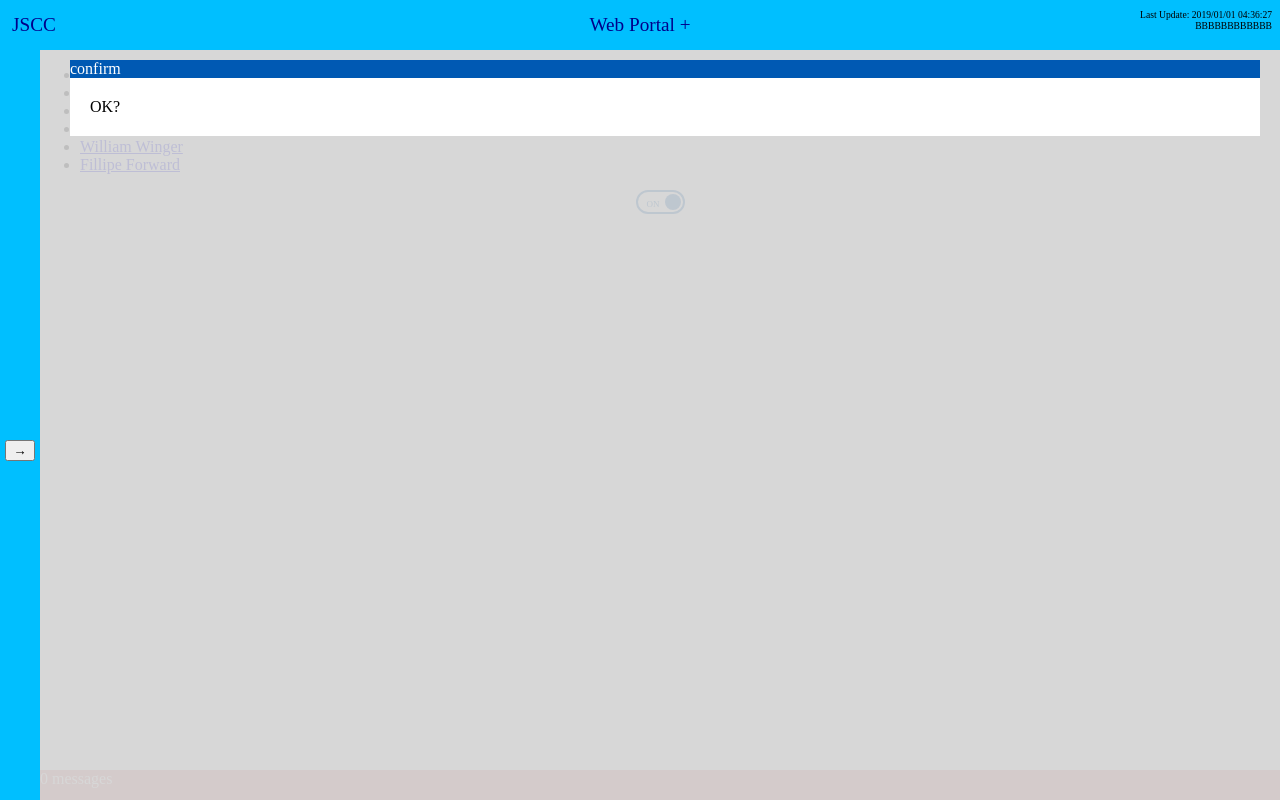
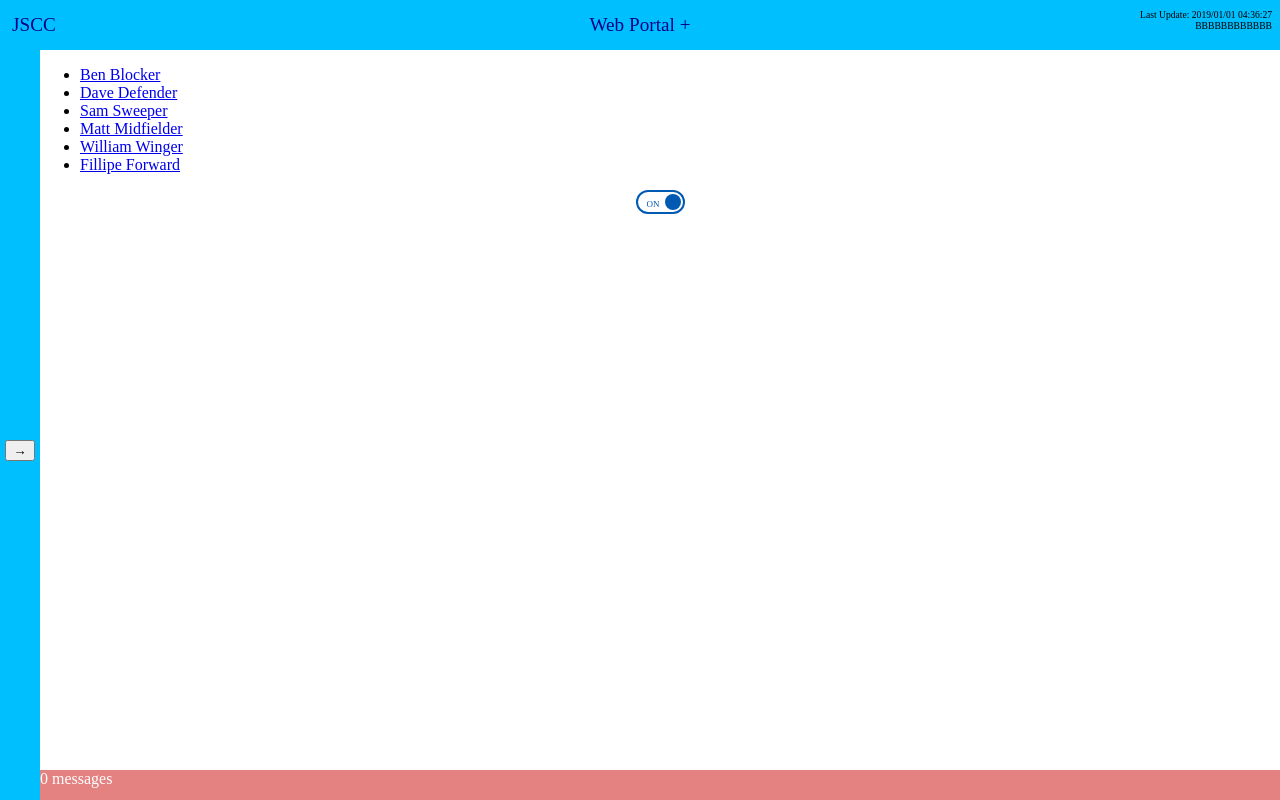
Before and after one commit to nn-ii/wppfff, a React (Create React App) app in the folder src/: page /roster in a window 1280 px wide. Built offline with nearby package versions, Linux system fonts and the light colour scheme; the HTML template or start-up script is replaced by a standard one.

Commit message:
move file: ToolOnOffSwitch

```diff
--- a/src/components/FullRoster.js
+++ b/src/components/FullRoster.js
@@ -1,8 +1,7 @@
 import React from "react";
 import PlayerAPI from "../api";
 import { Link } from "react-router-dom";
-import ToolOnOffSwitch from "./ToolOnOffSwitch";
-import Modal from "./Parts/Modal";
+import ToolOnOffSwitch from "./Parts/ToolOnOffSwitch";
 
 // The FullRoster iterates over all of the players and creates
 // a link to their profile page.
@@ -16,7 +15,6 @@ const FullRoster = () => (
       ))}
     </ul>
     <ToolOnOffSwitch on={true} />
-    <Modal title="confirm" content="OK?" />
   </div>
 );
 
```
Also changed, not shown: src/components/Parts/ToolOnOffSwitch.js (renamed from src/components/ToolOnOffSwitch.js).
